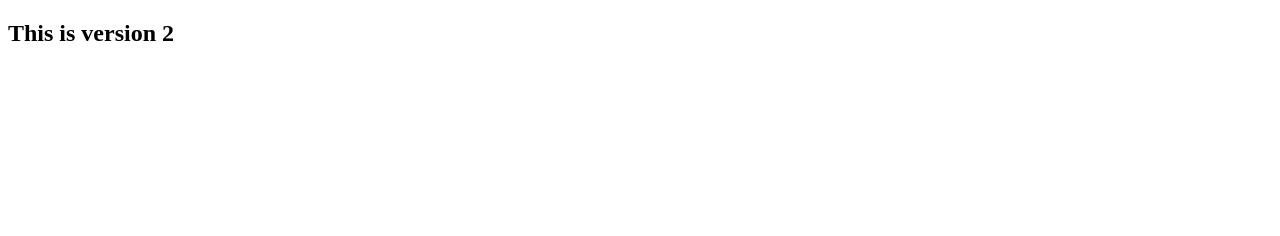
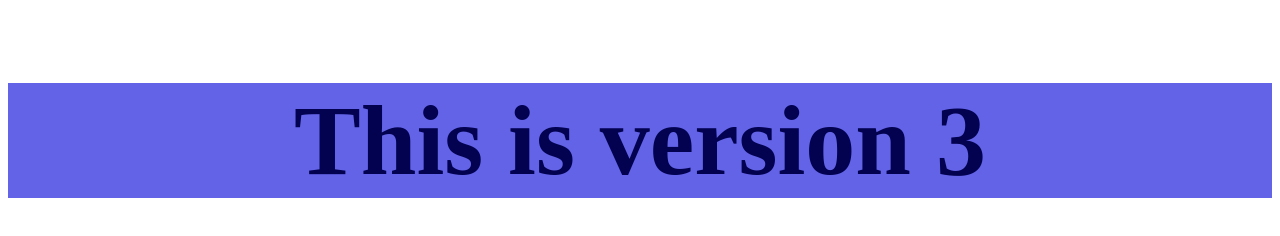
Before and after one commit to BlueBomber621/gitPractice, a plain HTML site: page index.html in a window 1280 px wide. Drawn offline with Linux system fonts and the light colour scheme.

Commit message:
added style

```diff
--- a/index.html
+++ b/index.html
@@ -10,7 +10,7 @@
     <main>
       <section class="main-area">
         <div>
-          <h2>This is version 2</h2>
+          <h2>This is version 3</h2>
         </div>
       </section>
     </main>
--- a/styles.css
+++ b/styles.css
@@ -0,0 +1,6 @@
+h2 {
+  font-size: 100px;
+  color: rgb(2, 2, 80);
+  background-color: rgb(99, 99, 231);
+  text-align: center;
+}
```
